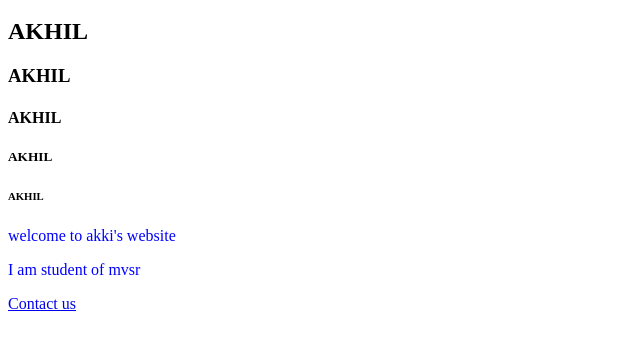
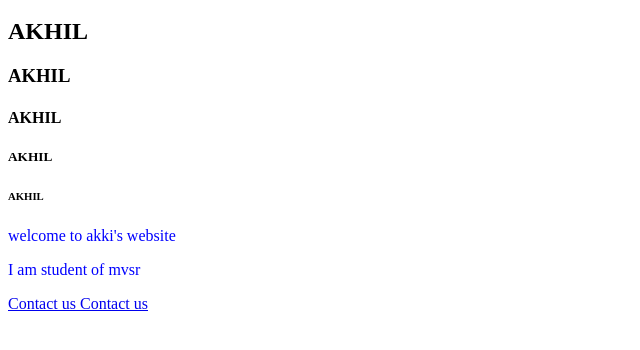
Before and after one commit to Akhilchowdhary/Akhilchowdhary.github.io, a plain HTML site: page index.html in a window 1280 px wide. Shown: the part 48-398 px from the top of the page, without its empty margins (0-640 px from the left). Drawn offline with Linux system fonts and the light colour scheme.

Commit message:
Update index.html

```diff
--- a/index.html
+++ b/index.html
@@ -11,3 +11,4 @@
 <p> I am student of mvsr  </p>
 
 <a href=contact.html> Contact us </a>
+<a href=about.html> Contact us </a>
```
